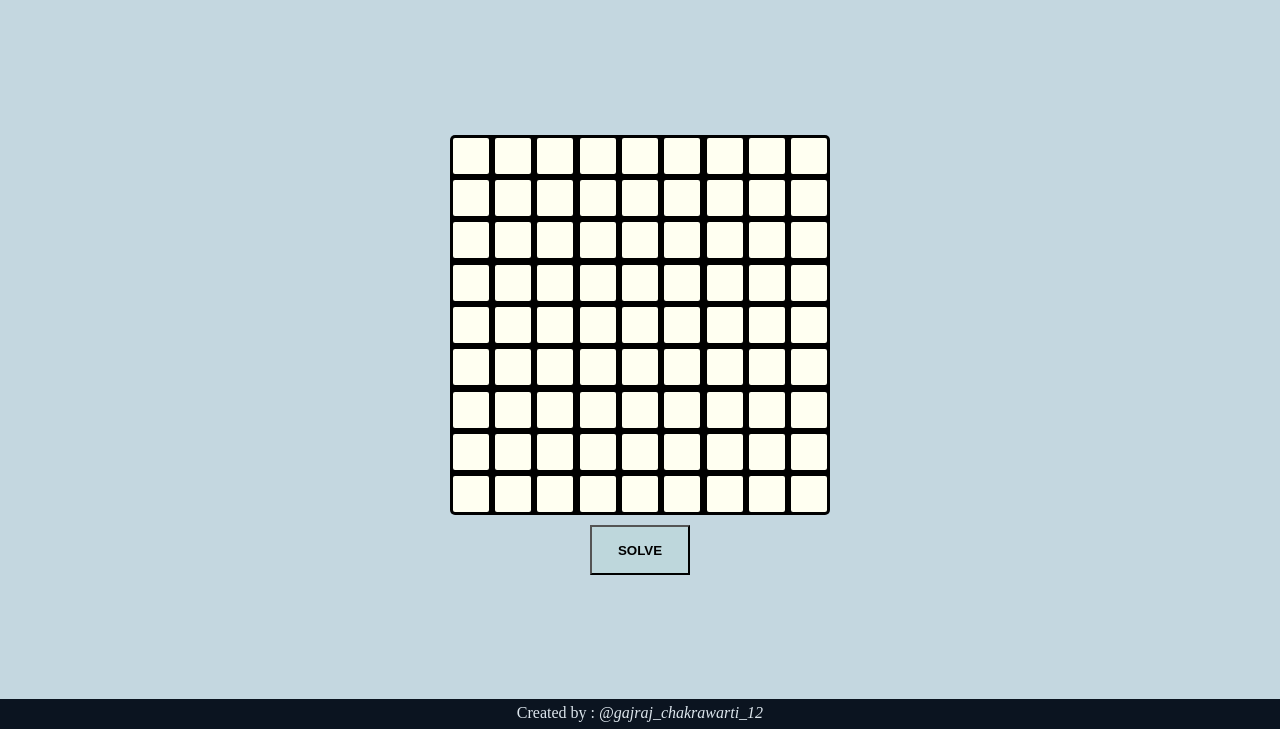
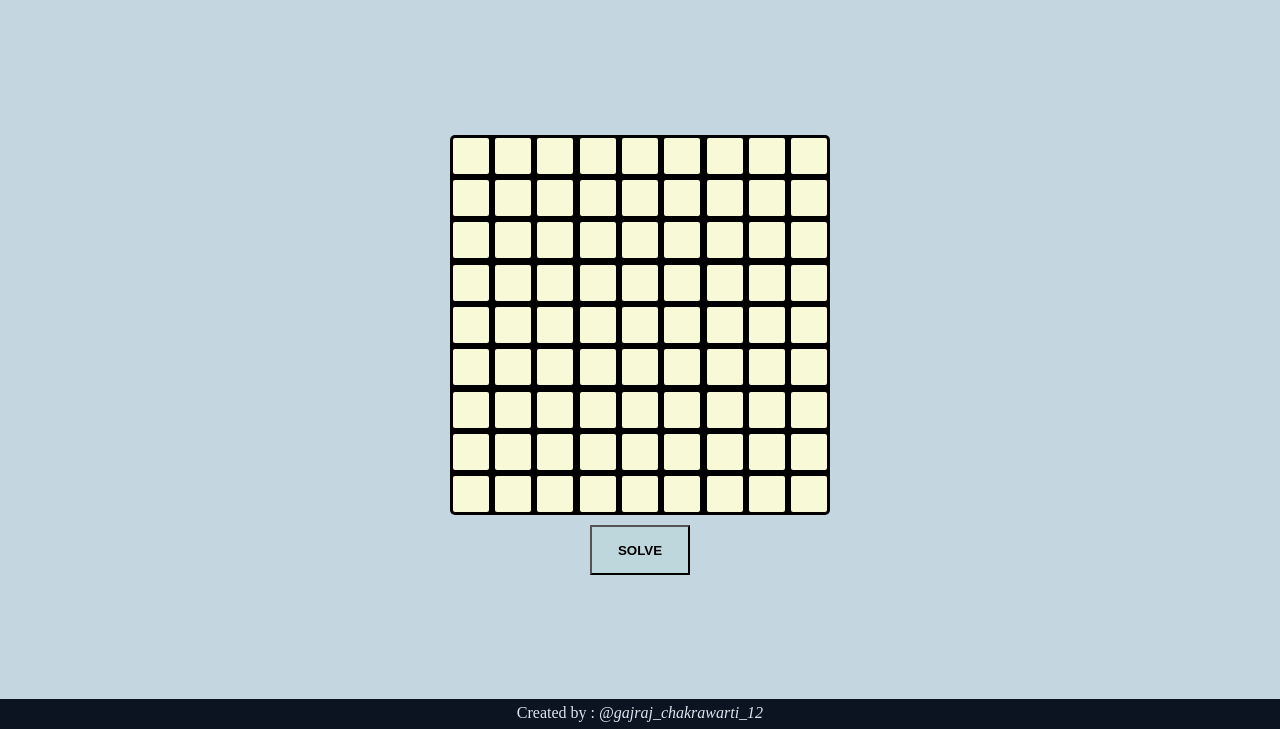
Before and after one commit to gajraj-chakrawarti-12/SudokuSolver, a plain HTML site: page index.html in a window 1280 px wide. Both pictures are taken after a click on the element "SOLVE". Shown: the part 71-800 px from the top of the page. Drawn offline with Linux system fonts and the light colour scheme.

Commit message:
complete

```diff
--- a/style.css
+++ b/style.css
@@ -58,7 +58,8 @@ main{
 }
 
 .buttons {
-    background-color: rgb(255, 255, 241);
+    color: #0b1420;
+    background-color: rgb(248, 249, 215);;
     height: 36px;
     width: 36px;
     border: 2px solid black;
```
